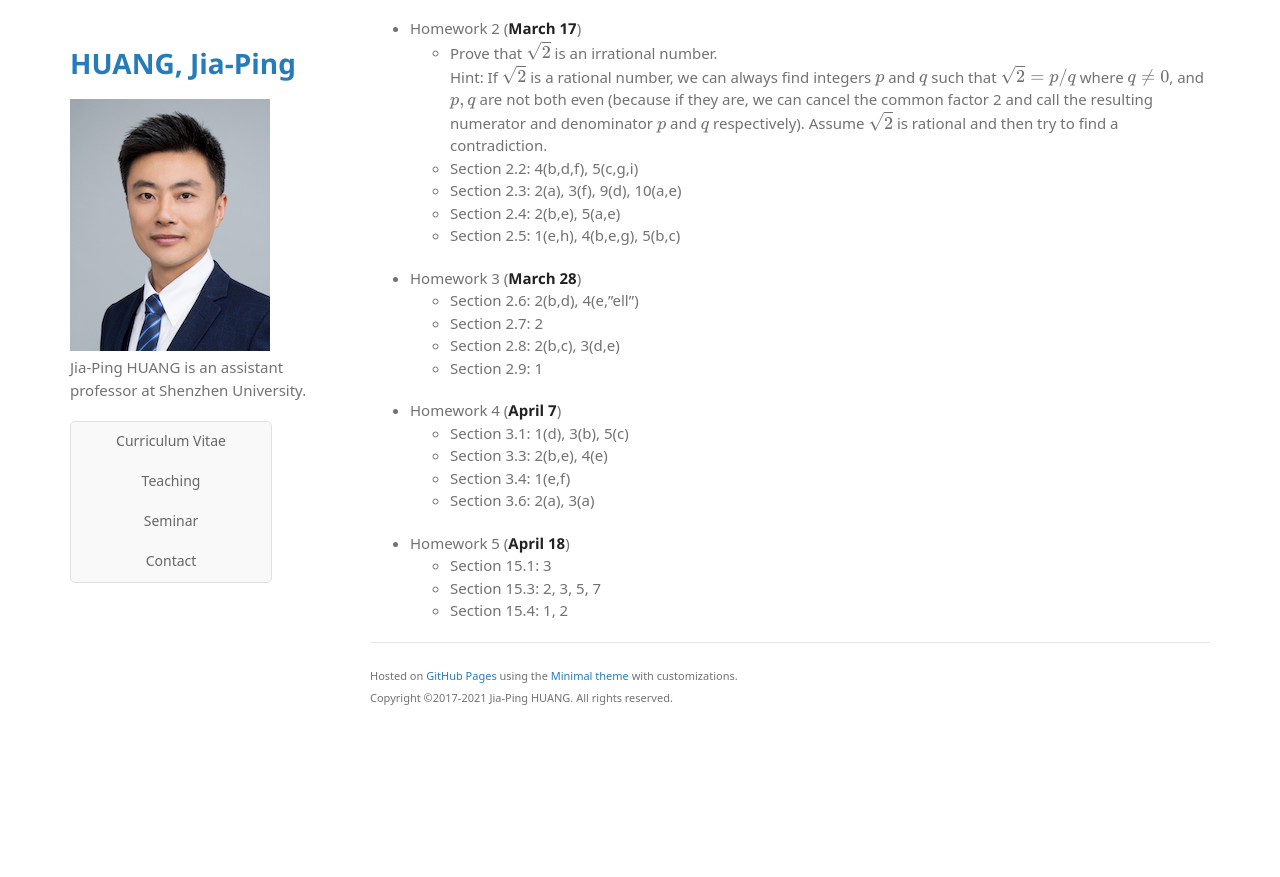
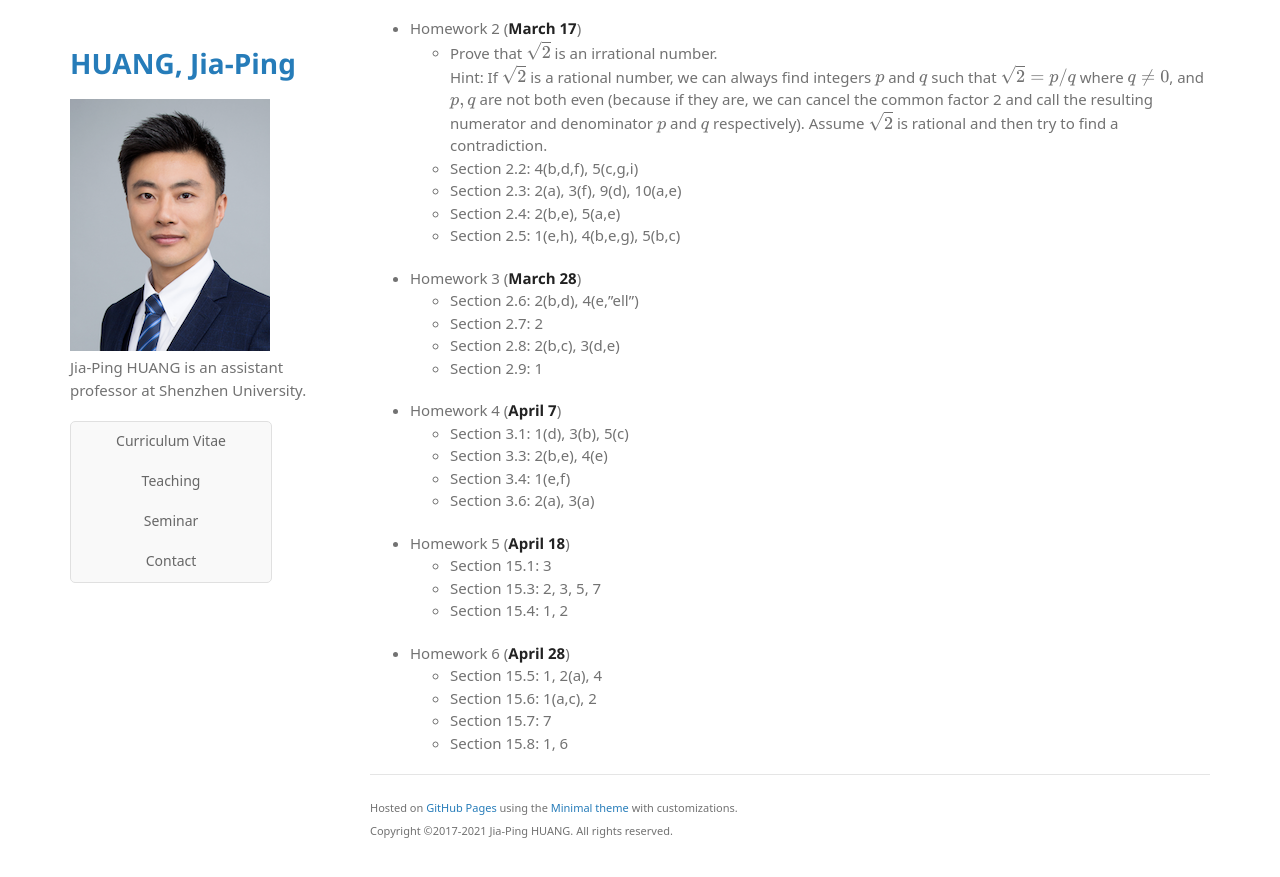
Before and after one commit to huangjp28/huangjp28.github.io, a Jekyll site: the page built from _teaching/02_mathc1.md, in a window 1280 px wide and 900 px high, scrolled down 1658 px. Shown: the top 877 px of the window. Built offline with Jekyll 4.4.1, drawn with Linux system fonts in a browser that asks for light colours; some web fonts are replaced; a script that is not in the unit is left out; before the commit the page ends 2426 px from its top, so only the background shows below that.

Commit message:
Update 02_mathc1.md

```diff
--- a/_teaching/02_mathc1.md
+++ b/_teaching/02_mathc1.md
@@ -95,6 +95,11 @@ Final exam: 60%
   - Section 15.3: 2, 3, 5, 7
   - Section 15.4: 1, 2
 
+* Homework 6 (**April 28**)
+  - Section 15.5: 1, 2(a), 4
+  - Section 15.6: 1(a,c), 2
+  - Section 15.7: 7
+  - Section 15.8: 1, 6
 
 
 ---
```
